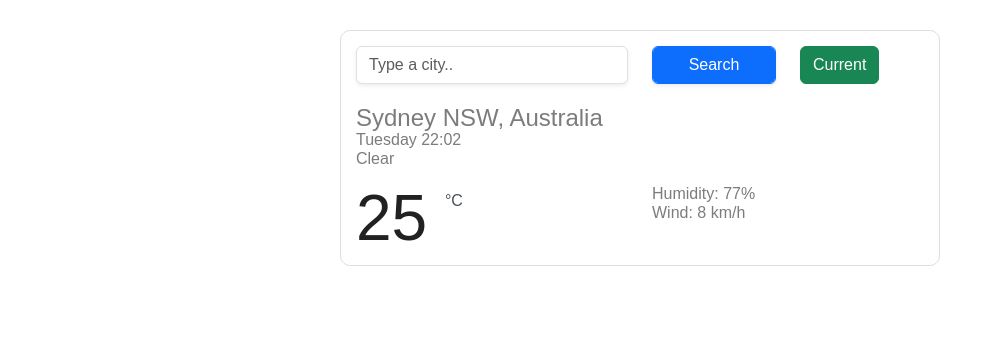
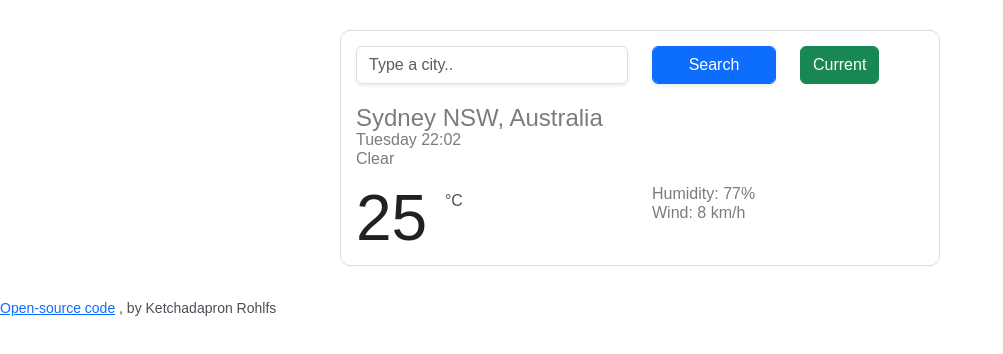
Before and after one commit to Ketchadaprons/weather-app, a plain HTML site: page index.html in a window 1280 px wide. Shown: the whole page, without its empty margins (0-1003 px from the left). Drawn offline with nearby package versions, Linux system fonts and the light colour scheme.

Commit message:
Added open-source code link

```diff
--- a/index.html
+++ b/index.html
@@ -66,7 +66,15 @@
               <li id="wind">Wind: 8 km/h</li>
             </ul>
           </div>
-        </div>
+          </div>
+    </div>
+    </div>
+           <small>
+          <a href="https://github.com/Ketchadaprons/weather-app" target="_blank">Open-source code</a>
+          , by Ketchadapron Rohlfs
+
+
+
 
     <script src="src/index.js"></script>
   </body>
```
